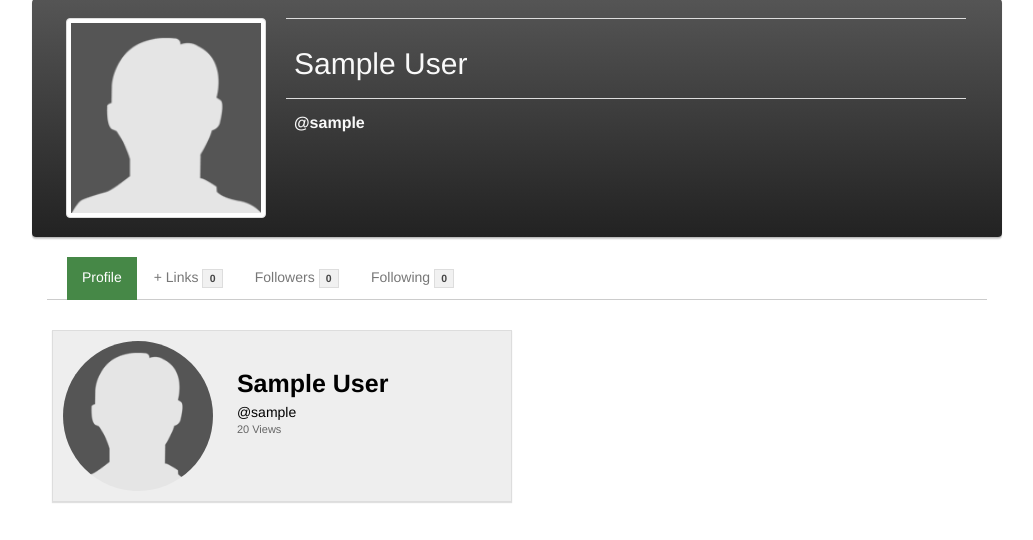
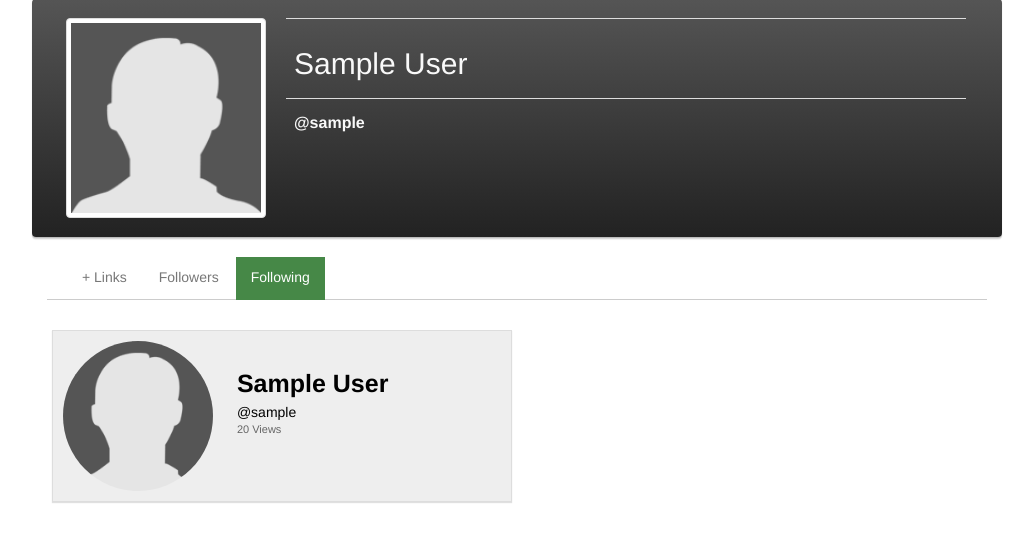
Before and after one commit to Fleeg/fleeg-platform, a Django app: a page that uses common/templates/profile.html in a window 1280 px wide. Shown: the part 136-676 px from the top of the page, without its empty margins (123-1156 px from the left). Run offline with Django 3.2, Linux system fonts and the light colour scheme; tables that the repository leaves empty hold one stand-in row (values such as "Sample post"); some libraries are stand-ins or nearby versions.

Commit message:
Fix profile page to open in links tab
 * Fix view to open links tab instead of blank page
 * Fix active tab indicator to active right open tab
 * Change the profile route to open in link

```diff
--- a/account/views.py
+++ b/account/views.py
@@ -74,20 +74,6 @@ class AuthView:
 
 class ProfileView:
     @staticmethod
-    def posts(request, username):
-        notify_count = None
-        profile = get_object_or_404(User, username=username)
-        profile_account = Account.get_by_user(user=profile)
-        profile.user_avatar = profile_account.user_avatar
-        posts = profile_account.posts.filter(owner=profile_account)
-        if request.user.is_authenticated:
-            session_account = Account.get_by_user(request.user)
-            request.user.is_following = session_account.is_following(profile_account)
-            notify_count = Notification.objects.filter(owner=session_account, viewed=False).count()
-        return render(request, 'profile.html', {'profile': profile, 'posts': posts,
-                                                'notify_count': notify_count})
-
-    @staticmethod
     def following(request, username):
         notify_count = None
         profile = get_object_or_404(User, username=username)
@@ -99,6 +85,7 @@ class ProfileView:
             request.user.is_following = session_account.is_following(profile_account)
             notify_count = Notification.objects.filter(owner=session_account, viewed=False).count()
         return render(request, 'account/user.html', {'profile': profile, 'accounts': accounts,
+                                                     'following': True,
                                                      'notify_count': notify_count})
 
     @staticmethod
@@ -113,6 +100,7 @@ class ProfileView:
             request.user.is_following = session_account.is_following(profile_account)
             notify_count = Notification.objects.filter(owner=session_account, viewed=False).count()
         return render(request, 'account/user.html', {'profile': profile, 'accounts': accounts,
+                                                     'followers': True,
                                                      'notify_count': notify_count})
 
     @staticmethod
--- a/common/templates/profile.html
+++ b/common/templates/profile.html
@@ -10,25 +10,14 @@
 
 <div class="container fprofile-wall">
     <ul class="nav nav-pills fmenu-profile">
-        <li id="profile-menu" class="active">
-            <a href="{% url 'profile' profile.username %}">
-                Profile
-            </a>
+        <li id="links-menu" {% if links %}class="active"{% endif %}>
+            <a href="{% url 'links' profile.username %}">+ Links</a>
         </li>
-        <li id="links-menu">
-            <a href="{% url 'links' profile.username %}"> + Links
-                <div class="fstatus-number">{{ posts|length }}</div>
-            </a>
+        <li id="followers-menu" {% if followers %}class="active"{% endif %}>
+            <a href="{% url 'followers' profile.username %}">Followers</a>
         </li>
-        <li id="followers-menu">
-            <a href="{% url 'followers' profile.username %}">Followers
-                <div class="fstatus-number">{{ users|length }}</div>
-            </a>
-        </li>
-        <li id="following-menu">
-            <a href="{% url 'following' profile.username %}">Following
-                <div class="fstatus-number">{{ users|length }}</div>
-            </a>
+        <li id="following-menu" {% if following %}class="active"{% endif %}>
+            <a href="{% url 'following' profile.username %}">Following</a>
         </li>
     </ul>
     <hr class="fmenu-profile-line" />
--- a/fleeg/urls.py
+++ b/fleeg/urls.py
@@ -12,7 +12,7 @@ urlpatterns = [
     url(r'^notification/', include('notification.urls')),
     url(r'^search/', include('search.urls')),
     url(r'^admin/', admin.site.urls),
-    url(r'^(?P<username>\w+)/$', ProfileView.posts, name='profile'),
+    url(r'^(?P<username>\w+)/$', LinkView.links, name='profile'),
     url(r'^(?P<username>\w+)/following/$', ProfileView.following, name='following'),
     url(r'^(?P<username>\w+)/followers/$', ProfileView.followers, name='followers'),
     url(r'^(?P<username>\w+)/links/$', LinkView.links, name='links'),
```
